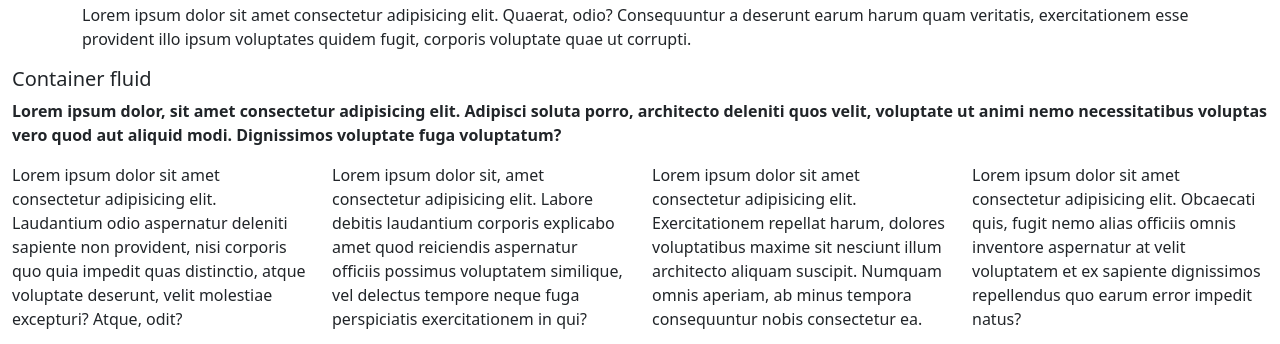
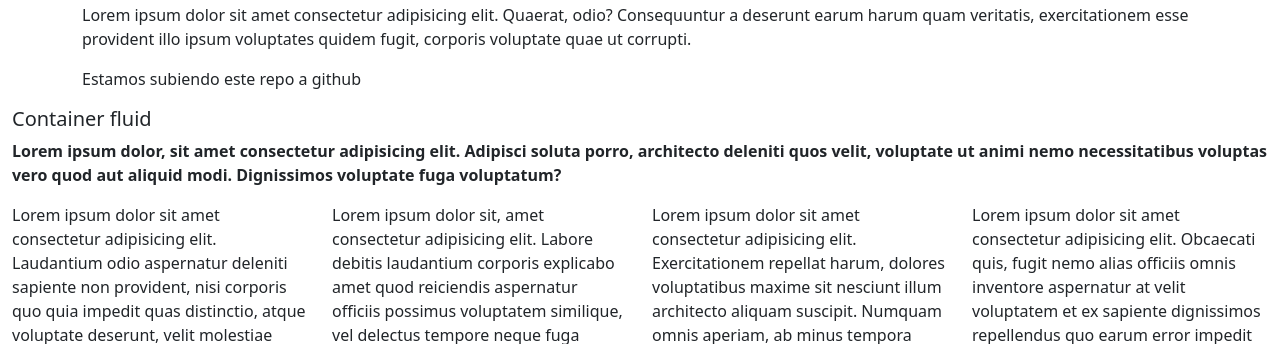
Before and after one commit to nhvarela15/clase11-46850, a plain HTML site: page index.html in a window 1280 px wide. Shown: the part 473-817 px from the top of the page. Drawn offline with nearby package versions, Linux system fonts and the light colour scheme.

Commit message:
Subiendo este repo a Github

```diff
--- a/index.html
+++ b/index.html
@@ -72,6 +72,7 @@
     <section class="container">
         <h1>Hola mundo estoy usando Bootstrap</h1>
         <p>Lorem ipsum dolor sit amet consectetur adipisicing elit. Quaerat, odio? Consequuntur a deserunt earum harum quam veritatis, exercitationem esse provident illo ipsum voluptates quidem fugit, corporis voluptate quae ut corrupti.</p>
+        <p>Estamos subiendo este repo a github</p>
     </section>
 
     <section class="container-fluid">
```
